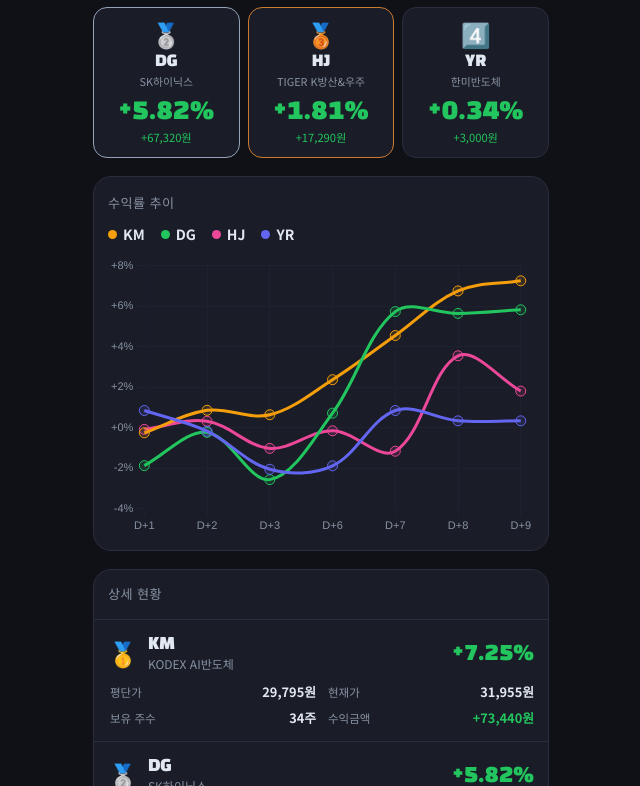
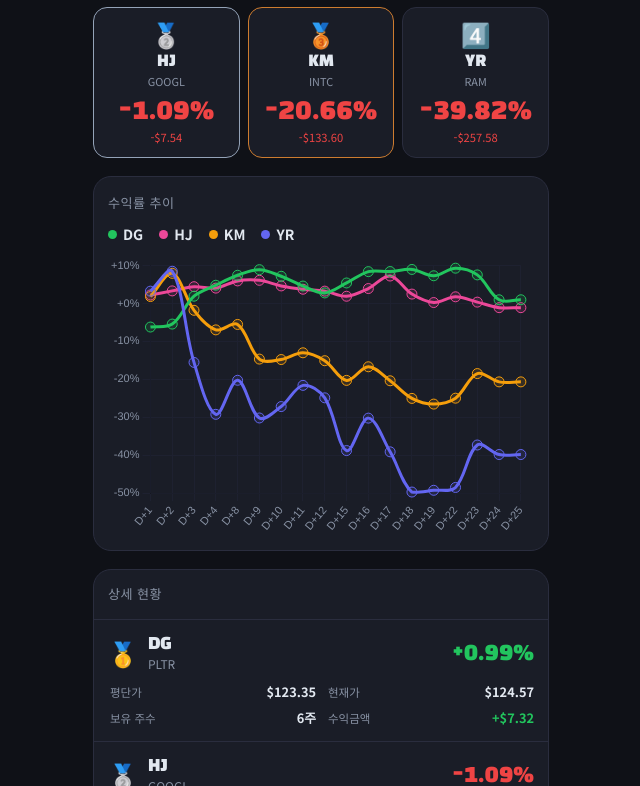
Before and after one commit to gentlepunk/stock-battle, a plain HTML site: page index.html in a window 1280 px wide. Shown: the part 243-1029 px from the top of the page, without its empty margins (319-959 px from the left). Drawn offline with nearby package versions, Linux system fonts and the light colour scheme.

Commit message:
feat: 미국주식 내기 대시보드로 전환
- 참가자: YR(RAM) / DG(PLTR) / KM(INTC) / HJ(GOOGL)
- 통화 KRW → USD, 가격 포맷 및 수익금액 표시 업데이트
- 대회 기간: 2026-06-29 ~ 2026-07-31
- 가격 크롤링: 네이버 증권 → yfinance (미장 16:00 ET 마감 기준)
- GitHub Actions 실행 시각: UTC 20:10 (EDT 16:10)

Co-Authored-By: Claude Sonnet 4.6 <noreply@anthropic.com>

```diff
--- a/data.json
+++ b/data.json
@@ -2,75 +2,141 @@
   "participants": {
     "YR": {
       "name": "YR",
-      "stock": "한미반도체",
-      "code": "042700",
-      "avg_price": 292500,
-      "shares": 3
+      "stock": "RAM",
+      "code": "RAM",
+      "avg_price": 23.96,
+      "shares": 27
     },
     "DG": {
       "name": "DG",
-      "stock": "SK하이닉스",
-      "code": "000660",
-      "avg_price": 1157680,
-      "shares": 1
+      "stock": "PLTR",
+      "code": "PLTR",
+      "avg_price": 123.35,
+      "shares": 6
     },
     "KM": {
       "name": "KM",
-      "stock": "KODEX AI반도체",
-      "code": "395160",
-      "avg_price": 29795,
-      "shares": 34
+      "stock": "INTC",
+      "code": "INTC",
+      "avg_price": 129.34,
+      "shares": 5
     },
     "HJ": {
       "name": "HJ",
-      "stock": "TIGER K방산&우주",
-      "code": "463250",
-      "avg_price": 50190,
-      "shares": 19
+      "stock": "GOOGL",
+      "code": "GOOGL",
+      "avg_price": 345.86,
+      "shares": 2
     }
   },
   "prices": {
-    "2026-04-15": {
-      "YR": 295000,
-      "DG": 1136000,
-      "KM": 29720,
-      "HJ": 50150
+    "2026-06-29": {
+      "YR": 24.74,
+      "DG": 115.7,
+      "KM": 131.72,
+      "HJ": 353.65
     },
-    "2026-04-16": {
-      "YR": 292000,
-      "DG": 1155000,
-      "KM": 30050,
-      "HJ": 50350
+    "2026-06-30": {
+      "YR": 26.0,
+      "DG": 116.67,
+      "KM": 139.63,
+      "HJ": 357.37
     },
-    "2026-04-17": {
-      "YR": 286500,
-      "DG": 1128000,
-      "KM": 29985,
-      "HJ": 49680
+    "2026-07-01": {
+      "YR": 20.24,
+      "DG": 125.73,
+      "KM": 127.02,
+      "HJ": 361.21
     },
-    "2026-04-20": {
-      "YR": 287000,
-      "DG": 1166000,
-      "KM": 30500,
-      "HJ": 50115
+    "2026-07-02": {
+      "YR": 16.96,
+      "DG": 129.3,
+      "KM": 120.35,
+      "HJ": 359.91
     },
-    "2026-04-21": {
-      "YR": 295000,
-      "DG": 1224000,
-      "KM": 31150,
-      "HJ": 49610
+    "2026-07-06": {
+      "YR": 19.11,
+      "DG": 132.54,
+      "KM": 122.2,
+      "HJ": 366.46
     },
-    "2026-04-22": {
-      "YR": 293500,
-      "DG": 1223000,
-      "KM": 31805,
-      "HJ": 51970
+    "2026-07-07": {
+      "YR": 16.73,
+      "DG": 134.37,
+      "KM": 110.39,
+      "HJ": 367.03
     },
-    "2026-04-23": {
-      "YR": 293500,
-      "DG": 1225000,
-      "KM": 31955,
-      "HJ": 51100
+    "2026-07-08": {
+      "YR": 17.45,
+      "DG": 132.22,
+      "KM": 110.24,
+      "HJ": 361.92
+    },
+    "2026-07-09": {
+      "YR": 18.79,
+      "DG": 129.04,
+      "KM": 112.54,
+      "HJ": 358.89
+    },
+    "2026-07-10": {
+      "YR": 18.0,
+      "DG": 126.79,
+      "KM": 109.84,
+      "HJ": 357.18
+    },
+    "2026-07-13": {
+      "YR": 14.67,
+      "DG": 130.04,
+      "KM": 103.12,
+      "HJ": 352.51
+    },
+    "2026-07-14": {
+      "YR": 16.72,
+      "DG": 133.72,
+      "KM": 107.76,
+      "HJ": 359.51
+    },
+    "2026-07-15": {
+      "YR": 14.59,
+      "DG": 133.76,
+      "KM": 102.99,
+      "HJ": 370.92
+    },
+    "2026-07-16": {
+      "YR": 12.05,
+      "DG": 134.44,
+      "KM": 96.98,
+      "HJ": 354.46
+    },
+    "2026-07-17": {
+      "YR": 12.16,
+      "DG": 132.38,
+      "KM": 95.04,
+      "HJ": 346.77
+    },
+    "2026-07-20": {
+      "YR": 12.34,
+      "DG": 134.85,
+      "KM": 97.06,
+      "HJ": 351.99
+    },
+    "2026-07-21": {
+      "YR": 15.02,
+      "DG": 132.66,
+      "KM": 105.45,
+      "HJ": 347.15
+    },
+    "2026-07-22": {
+      "YR": 14.42,
+      "DG": 124.57,
+      "KM": 102.62,
+      "HJ": 342.09
+    },
+    "2026-07-23": {
+      "YR": 14.42,
+      "DG": 124.57,
+      "KM": 102.62,
+      "HJ": 342.09
     }
   }
 }
--- a/index.html
+++ b/index.html
@@ -3,7 +3,7 @@
 <head>
   <meta charset="UTF-8" />
   <meta name="viewport" content="width=device-width, initial-scale=1.0" />
-  <title>주식 수익률 대회</title>
+  <title>미국 주식 수익률 대회</title>
   <link rel="preconnect" href="https://fonts.googleapis.com" />
   <link rel="preconnect" href="https://fonts.gstatic.com" crossorigin />
   <link href="https://fonts.googleapis.com/css2?family=Black+Han+Sans&family=Noto+Sans+KR:wght@400;500;700&display=swap" rel="stylesheet" />
@@ -324,7 +324,7 @@
 
 <!-- 헤더 -->
 <header>
-  <h1>📈 주식 수익률 대회</h1>
+  <h1>📈 미국 주식 수익률 대회</h1>
   <div class="header-meta">
     <span class="meta-badge accent" id="daysLeft">—</span>
     <span class="meta-badge" id="lastUpdate">—</span>
@@ -361,8 +361,8 @@ const COLORS = {
 };
 
 const RANK_EMOJI = ["🥇", "🥈", "🥉", "4️⃣"];
-const END_DATE   = new Date("2026-05-15T23:59:59+09:00");
-const START_DATE = new Date("2026-04-15T00:00:00+09:00");
+const END_DATE   = new Date("2026-07-31T23:59:59-04:00");
+const START_DATE = new Date("2026-06-29T00:00:00");
 
 async function loadData() {
   const res = await fetch('data.json?v=' + Date.now());
@@ -377,10 +377,19 @@ function sign(v) {
   return v > 0 ? "+" : "";
 }
 
-function fmt(n, d = 0) {
-  return n.toLocaleString("ko-KR", {
+function fmt(n, d = 2) {
+  return n.toLocaleString("en-US", {
     minimumFractionDigits: d,
     maximumFractionDigits: d,
+  });
+}
+
+function fmtUSD(n) {
+  const abs = Math.abs(n);
+  const prefix = n > 0 ? "+$" : n < 0 ? "-$" : "$";
+  return prefix + abs.toLocaleString("en-US", {
+    minimumFractionDigits: 2,
+    maximumFractionDigits: 2,
   });
 }
 
@@ -435,7 +444,7 @@ function render(data) {
       </div>
       <div class="c-right">
         <div class="c-pct ${cls(fl.pct)}">${sign(fl.pct)}${fmt(fl.pct, 2)}%</div>
-        <div class="c-pl  ${cls(fl.pct)}">${sign(fl.pct)}${fmt(fl.pl)}원</div>
+        <div class="c-pl  ${cls(fl.pct)}">${fmtUSD(fl.pl)}</div>
       </div>
     </div>
   `;
@@ -454,7 +463,7 @@ function render(data) {
       <div class="c-name">${pid}</div>
       <div class="c-stock">${info.stock}</div>
       <div class="c-pct ${cls(l.pct)}">${sign(l.pct)}${fmt(l.pct, 2)}%</div>
-      <div class="c-pl  ${cls(l.pct)}">${sign(l.pct)}${fmt(l.pl)}원</div>
+      <div class="c-pl  ${cls(l.pct)}">${fmtUSD(l.pl)}</div>
     `;
     restEl.appendChild(div);
   });
@@ -543,11 +552,11 @@ function render(data) {
       <div class="detail-stats">
         <div class="stat">
           <span class="stat-label">평단가</span>
-          <span class="stat-val">${fmt(info.avg_price)}원</span>
+          <span class="stat-val">$${fmt(info.avg_price)}</span>
         </div>
         <div class="stat">
           <span class="stat-label">현재가</span>
-          <span class="stat-val">${fmt(cur)}원</span>
+          <span class="stat-val">$${fmt(cur)}</span>
         </div>
         <div class="stat">
           <span class="stat-label">보유 주수</span>
@@ -555,7 +564,7 @@ function render(data) {
         </div>
         <div class="stat">
           <span class="stat-label">수익금액</span>
-          <span class="stat-val ${cls(pct)}">${sign(pct)}${fmt(pl)}원</span>
+          <span class="stat-val ${cls(pct)}">${fmtUSD(pl)}</span>
         </div>
       </div>
     `;
```
Also changed, not shown: 2 other files.
